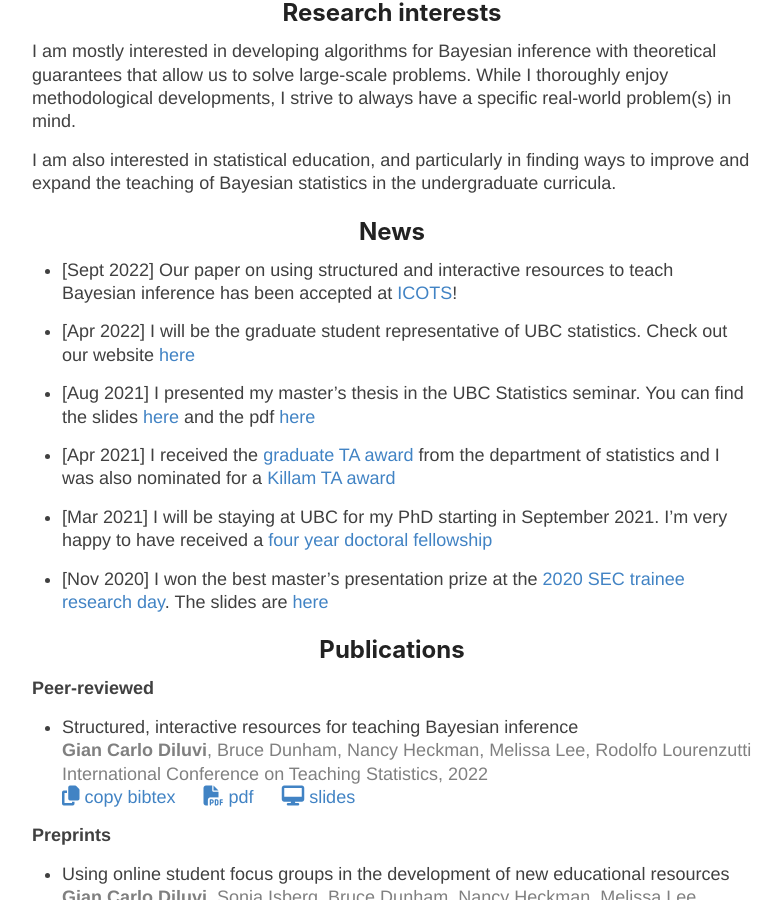
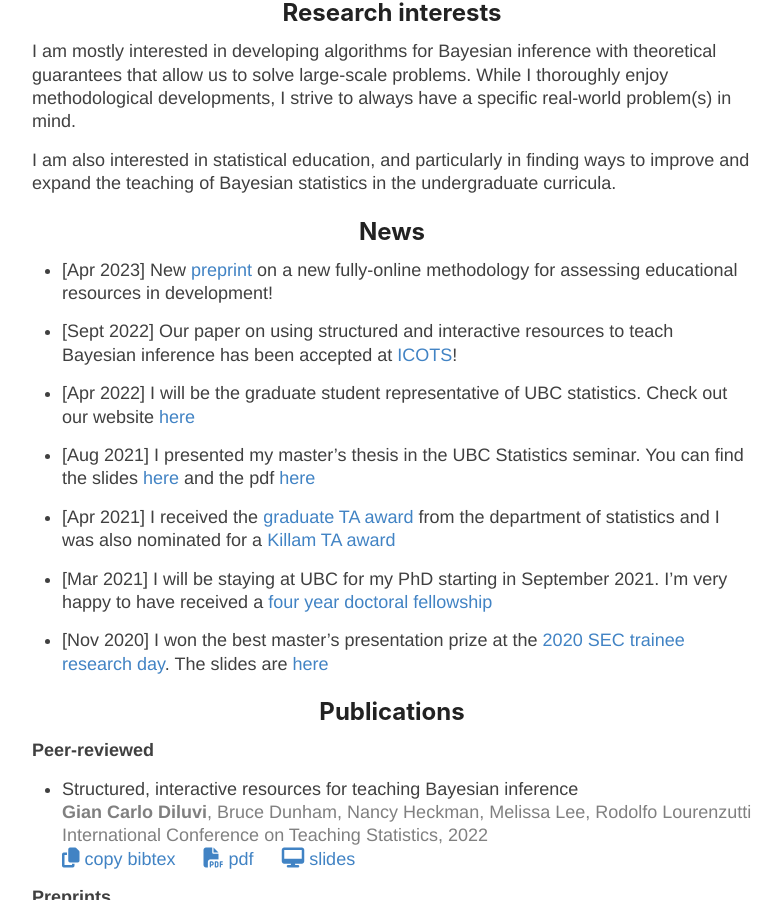
Before and after one commit to giankdiluvi/giankdiluvi.github.io, a Jekyll site: the page built from index.md, in a window 1280 px wide and 900 px high, scrolled down 790 px. Shown: the whole window, without its empty margins (248-1029 px from the left). Built offline with Jekyll 4.4.1, drawn with Linux system fonts in a browser that asks for light colours; nearby versions of some CDN libraries; our own code applies the rules of GitHub Pages for plain Markdown files.

Commit message:
add online fgpreprint to news

```diff
--- a/index.md
+++ b/index.md
@@ -37,6 +37,10 @@ and particularly in finding ways to improve and expand
 the teaching of Bayesian statistics in the undergraduate curricula.
 
 ## News
+
+- [Apr 2023] New [preprint](https://arxiv.org/abs/2304.00149)
+on a new fully-online methodology for assessing educational
+resources in development!
 
 - [Sept 2022] Our paper on using structured and interactive resources to
 teach Bayesian inference has been accepted at [ICOTS](https://icots.info/11/)!
```
Also changed, not shown: 2 other files.
